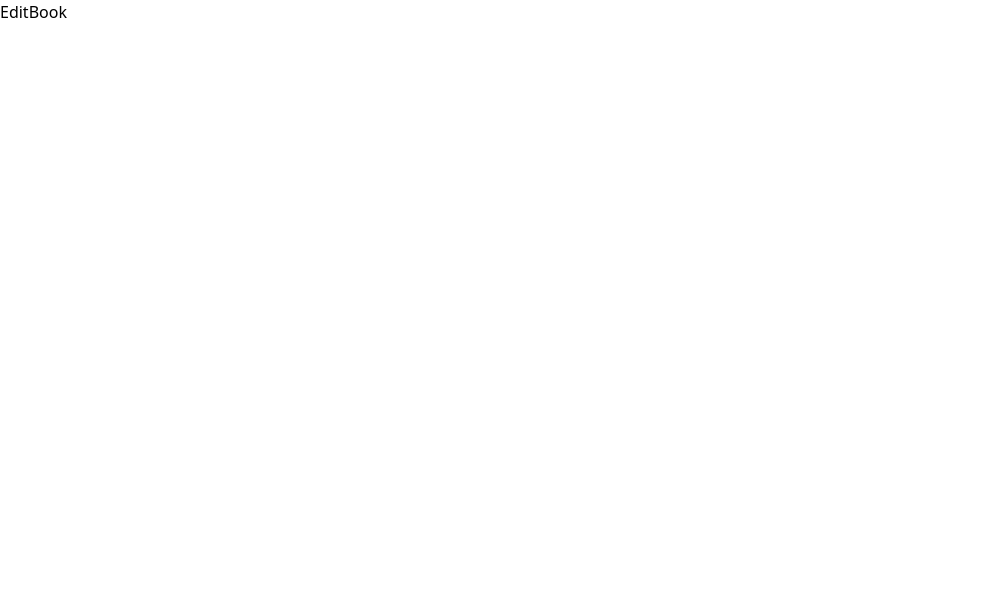
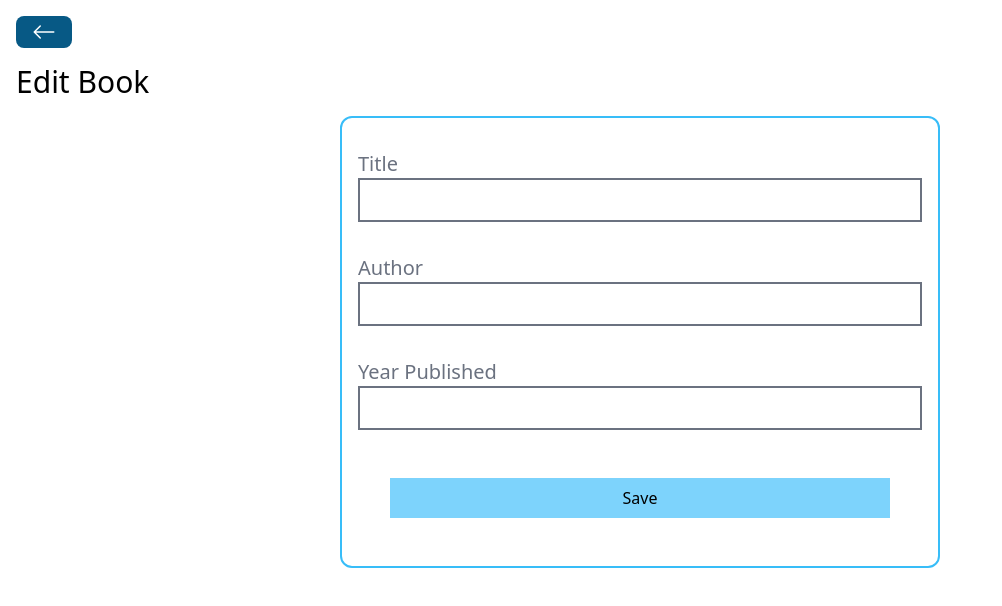
Before and after one commit to lexmaclellan/Bookends, a React (Vite) app in the folder client/: page /books/edit/1 in a window 1280 px wide. Shown: the top 606 px of the page, without its empty margins (0-1002 px from the left). Built offline with nearby package versions, Linux system fonts and the light colour scheme; no server answers.

Commit message:
Edits book data from DB

```diff
--- a/client/src/pages/EditBook.jsx
+++ b/client/src/pages/EditBook.jsx
@@ -1,8 +1,90 @@
-import React from 'react'
+import React, { useState, useEffect } from 'react'
+import BackButton from '../components/BackButton'
+import Spinner from '../components/Spinner'
+import axios from 'axios'
+import { useNavigate, useParams } from 'react-router-dom'
 
 function EditBook() {
+  const [title, setTitle] = useState('')
+  const [author, setAuthor] = useState('')
+  const [publishedYear, setPublishedYear] = useState('')
+  const [loading, setLoading] = useState(false)
+  const navigate = useNavigate()
+  const { bookID } = useParams()
+
+  useEffect(() => {
+    setLoading(true)
+    axios.get(`http://localhost:5000/api/books/${bookID}`)
+      .then((res) => {
+        setTitle(res.data.title)
+        setAuthor(res.data.author)
+        setPublishedYear(res.data.publishedYear)
+        setLoading(false)
+      })
+      .catch((err) => {
+        setLoading(false)
+        console.log('Unable to edit book: ', err)
+      })
+  }, [])
+
+  function handleEditBook() {
+    const data = {
+      title,
+      author,
+      publishedYear
+    }
+    setLoading(true)
+    axios
+      .put(`http://localhost:5000/api/books/${bookID}`, data)
+      .then (() => {
+        setLoading(false)
+        navigate('/')
+      })
+      .catch ((err) => {
+        setLoading(false)
+        console.log('Unable to create new book: ', err)
+      })
+  }
+
   return (
-    <div>EditBook</div>
+    <div className='p-4'>
+      <BackButton />
+      <h1 className='text-3xl my-4'>Edit Book</h1>
+      {loading ? <Spinner /> : ''}
+      <div className='flex flex-col border-2 border-sky-400 rounded-xl w-[600px] p-4 mx-auto'>
+        <div className='my-4'>
+          <label className='text-xl mr-4 text-gray-500'>Title</label>
+          <input
+            type='text'
+            value={title}
+            onChange={(e) => setTitle(e.target.value)}
+            className=' border-2 border-gray-500 px-4 py-2 w-full'
+          />
+        </div>
+        <div className='my-4'>
+          <label className='text-xl mr-4 text-gray-500'>Author</label>
+          <input
+            type='text'
+            value={author}
+            onChange={(e) => setAuthor(e.target.value)}
+            className=' border-2 border-gray-500 px-4 py-2 w-full'
+          />
+        </div>
+        <div className='my-4'>
+          <label className='text-xl mr-4 text-gray-500'>Year Published</label>
+          <input
+            type='text'
+            value={publishedYear}
+            onChange={(e) => setPublishedYear(e.target.value)}
+            className=' border-2 border-gray-500 px-4 py-2 w-full'
+          />
+        </div>
+        <button className='p-2 bg-sky-300 m-8' onClick={handleEditBook}>
+          Save
+        </button>
+      </div>
+
+    </div>
   )
 }
 
```
